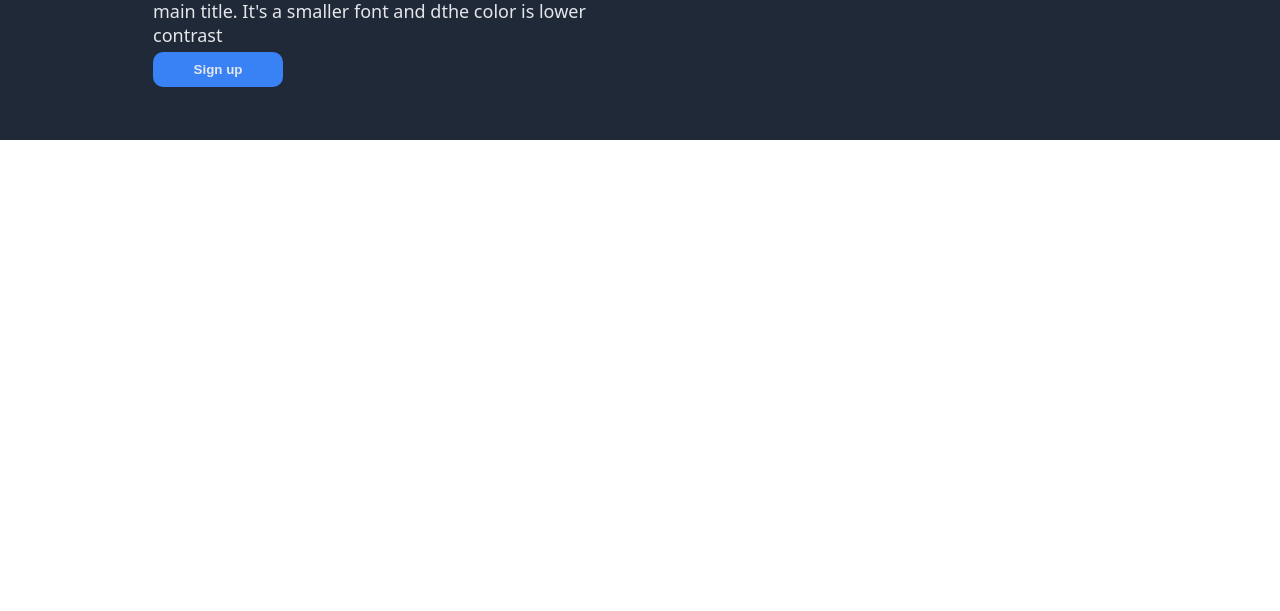
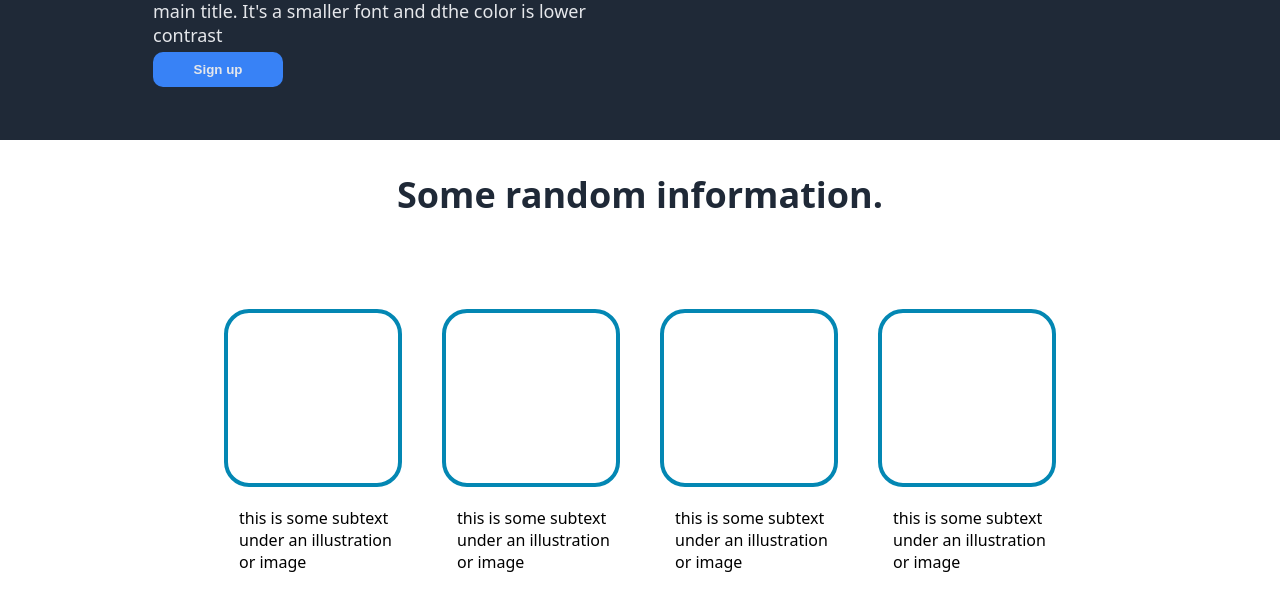
Before and after one commit to nhealing/odin-landing-page, a plain HTML site: page index.html in a window 1280 px wide. Shown: the part 239-850 px from the top of the page. Before the commit the page ends 800 px from the top, so only its background shows below. Drawn offline with Linux system fonts and the light colour scheme.

Commit message:
Edit index.html and style.css first part of body

```diff
--- a/index.html
+++ b/index.html
@@ -25,7 +25,27 @@
         <img src="https://images.pexels.com/photos/7799327/pexels-photo-7799327.jpeg?auto=compress&cs=tinysrgb&w=1260&h=750&dpr=1" alt="Image of person smoking">
         </div>
     </div>
-    <div class="body"></div>
+    <div class="body-one">
+        <div class="body-title">Some random information.</div>
+        <div class="box-container">
+            <div class="content">
+            <div class="box"></div>
+            <div class="text">this is some subtext under an illustration or image</div>
+            </div>
+            <div class="content">
+            <div class="box"></div>
+            <div class="text">this is some subtext under an illustration or image</div>
+            </div>
+            <div class="content">
+            <div class="box"></div>
+            <div class="text">this is some subtext under an illustration or image</div>
+            </div>
+            <div class="content">
+            <div class="box"></div>
+            <div class="text">this is some subtext under an illustration or image</div>
+            </div>
+        </div>
+    </div>
     <footer class="footer"></footer>
 
 </body>
--- a/style.css
+++ b/style.css
@@ -76,3 +76,34 @@ button {
     color: #e5e7eb;
     font-weight: 700;
 }
+
+.body-title {
+    text-align: center;
+    font-weight: 900;
+    font-size: 36px;
+    color: #1f2937;
+    margin-top: 30px;
+}
+
+.box {
+    width: 170px;
+    height: 170px;
+    border: 4px solid rgb(3, 135, 179);
+    border-radius: 25px;
+    margin: 20px;
+}
+
+.box-container {
+    display: flex;
+    height: 400px;
+    justify-content: center;
+    align-items: flex-start;
+    margin-top: 70px;
+}
+
+.text {
+    display: flex;
+    flex-wrap: wrap;
+    max-width: 170px;
+    margin-left: 35px;
+}
```
